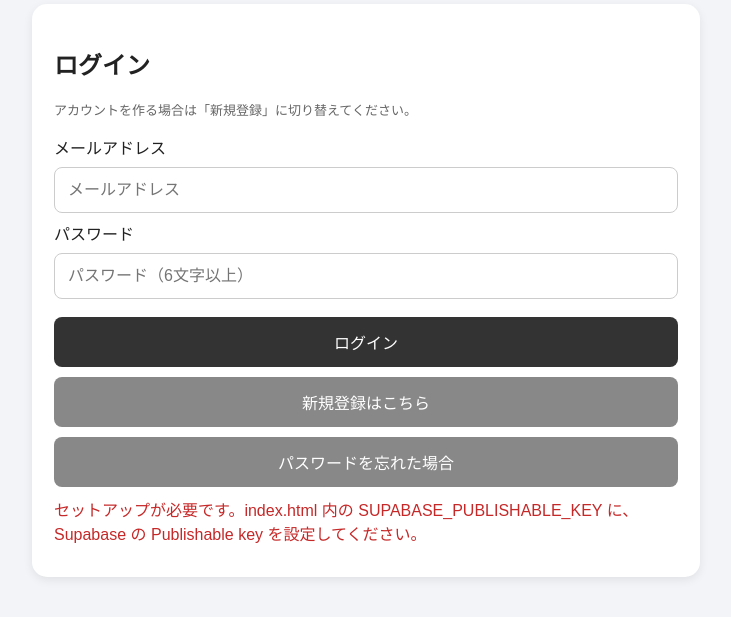
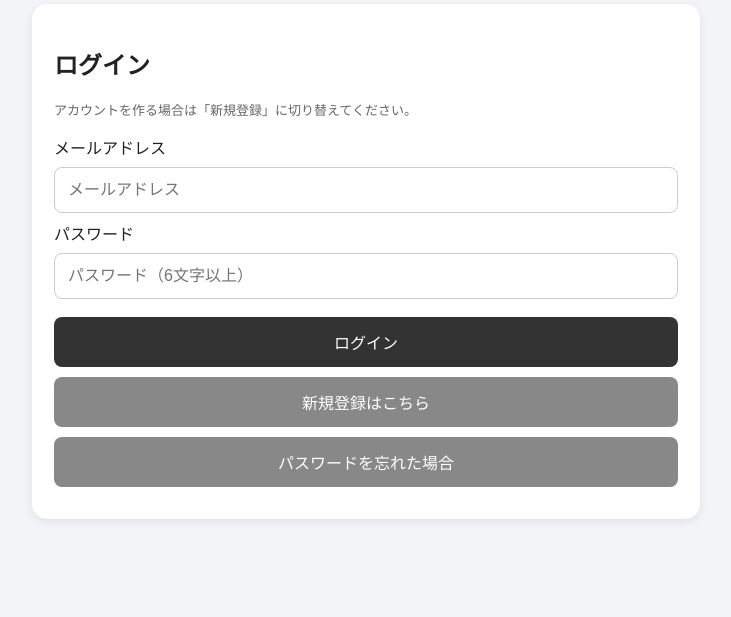
Before and after one commit to taiyaki0609/chatshiyo, a website: page public/index.html in a window 1280 px wide. Shown: the part 133-750 px from the top of the page, without its empty margins (274-1005 px from the left). Drawn offline with nearby package versions, Linux system fonts and the light colour scheme.

Commit message:
Update index.html

```diff
--- a/public/index.html
+++ b/public/index.html
@@ -355,7 +355,7 @@
 
 if (
   !SUPABASE_PUBLISHABLE_KEY ||
-  SUPABASE_PUBLISHABLE_KEY === "sb_publishable_bqtRBoOcc-Lnmaho2ADzUw_sqDKnTh0" ||
+ SUPABASE_PUBLISHABLE_KEY === "ここにSupabaseのPublishable keyを貼る" ||
   !SUPABASE_PUBLISHABLE_KEY.startsWith("sb_publishable_")
 ) {
   $("authError").textContent = "セットアップが必要です。index.html 内の SUPABASE_PUBLISHABLE_KEY に、Supabase の Publishable key を設定してください。";
```
